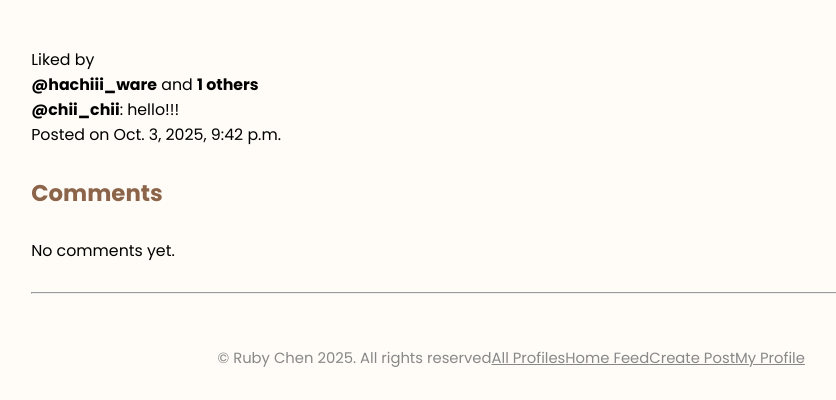
After one commit to rchen0714/cs412, a Django app: page /mini_insta/profile/1/feed in a window 1280 px wide. The commit adds this page. Shown: the part 1087-1487 px from the top of the page, without its empty margins (244-1080 px from the left). Run offline with Django 5.2, Linux system fonts and the light colour scheme; data comes from the database, SQL or seed files in the repository.

Commit message:
finished task 2 and implemented all tasks

```diff
--- a/mini_insta/models.py
+++ b/mini_insta/models.py
@@ -64,6 +64,13 @@ class Profile(models.Model):
         '''Return the number of profiles this profile is following'''
         f_count = Follow.objects.filter(follower_profile=self).count()
         return f_count
+
+    def get_post_feed(self):
+        '''Return all posts made by profiles this profile is following with a QuerySet'''
+
+        following_profiles = Follow.objects.filter(follower_profile=self).values_list('profile', flat=True)
+        feed = Post.objects.filter(profile__in=following_profiles).order_by('-timestamp')
+        return feed
 
 
 class Post(models.Model):
--- a/mini_insta/templates/mini_insta/base.html
+++ b/mini_insta/templates/mini_insta/base.html
@@ -24,6 +24,11 @@ Description: This is the base template for the mini_insta app.
         <nav>
             <ul>
                 <li><a href="{% url 'show_all_profiles' %}">Show All</a></li>
+                {% if profile %}
+                    <li><a href="{% url 'show_feed' profile.pk %}">Home Feed</a></li>
+                    <li><a href="{% url 'create_post' profile.pk %}">Create Post</a></li>
+                    <li><a href="{% url 'show_profile' profile.pk %}">My Profile</a></li>
+                {% endif %}
             </ul>
         </nav>
 
@@ -40,11 +45,27 @@ Description: This is the base template for the mini_insta app.
          something to create a new post if in a profile-->
         <footer>
             <p>&#169 Ruby Chen 2025. All rights reserved</p>
+
+            <!-- Show All Profiles  -->
             <p><a href="{% url 'show_all_profiles' %}">All Profiles</a></p>
             {% if profile %}
+
+            <!-- Profile home feed -->
+            <p>
+                <a href="{% url 'show_feed' profile.pk %}">Home Feed</a>
+            </p>
+
+            <!-- Create Post  -->
             <p>
                 <a href="{% url 'create_post' profile.pk %}">Create Post</a>
             </p>
+
+            <!-- Nav to user Profile  -->
+            <p>
+                <a href="{% url 'show_profile' profile.pk %}">My Profile</a>
+            </p>
+
+
             {% endif %}
         </footer>
     </body>
--- /dev/null
+++ b/mini_insta/templates/mini_insta/show_feed.html
@@ -0,0 +1,83 @@
+<!--
+File: show_feed.html
+Author: Ruby Chen (rc071404@bu.edu), 7/14/2004
+Description: This is the singular post template for the mini_insta app.
+-->
+
+{% extends 'mini_insta/base.html' %}
+
+{% block content %}
+
+    <main class="wrapper">
+
+            <hr>
+            <!-- Header of the profiles feed -->
+
+            <div class="post-header">
+                <h2>@{{ profile.username }}'s Feed</h2>
+            </div>
+
+            <div class="feed">
+            {% if posts %}
+                {% for post in posts %}
+
+                    <!-- Loops throough all photos linked to a profiles following
+                    and displays caption, likes, and comments -->
+                    <div class="post_photo">
+                        {% if post.get_all_photos %}
+                            <img src="{{ post.get_all_photos.0.get_image_url }}" alt="Post image" class="feed-photo">
+                        {% endif %}
+                    </div>
+
+                    <!-- Like count -->
+
+                        <div class="like-section">
+                            {% with post.get_likes as get_likes %}
+                                {% if get_likes.count > 0 %}
+                                    <p>Liked by</p>
+                                    {% for like in get_likes|slice:":1" %}
+                                        <strong>@{{ like.profile.username }}</strong>
+                                    {% endfor %}
+
+                                    {% if get_likes.count > 1 %}
+                                        and <strong>{{ get_likes.count|add:"-1" }} others</strong>
+                                    {% endif %}
+
+                                {% else %}
+                                    <p>No likes yet.</p>
+                                {% endif %}
+                            {% endwith %}
+
+                        </div>
+
+                    <!-- the caption -->
+                    <div class="post-captions">
+                        <p><strong>@{{ post.profile.username }}</strong>: {{ post.caption }}</p>
+                        <p>Posted on {{ post.timestamp }}</p>
+                    </div>
+
+
+                    <!-- Comment section -->
+                        <h3>Comments</h3>
+                        {% if post.get_all_comments %}
+                            <div class="comments-list">
+                                {% for comment in post.get_all_comments %}
+                                    <p><strong>@{{ comment.profile.username }}</strong>: {{ comment.text }}</p>
+                                {% endfor %}
+                            </div>
+                        {% else %}
+                            <p>No comments yet.</p>
+                        {% endif %}
+
+
+                </div>
+                <hr>
+                {% endfor %}
+            {% else %}
+                <p>No posts available in your feed.</p>
+            {% endif %}
+            </div>
+
+    </main>
+
+{% endblock %}
--- a/mini_insta/urls.py
+++ b/mini_insta/urls.py
@@ -5,6 +5,7 @@
 from django.urls import path
 from .views import ProfileListView, ProfileDetailView, PostDetailView, CreatePostView
 from .views import UpdateProfileView, DeletePostView, UpdatePostView, ShowFollowersDetailView, ShowFollowingDetailView
+from .views import PostFeedListView
 
 # Define URL patterns for the mini_insta app
 urlpatterns = [
@@ -18,4 +19,5 @@ urlpatterns = [
     path('post/<int:pk>/update', UpdatePostView.as_view(), name='update_post'),
     path('profile/<int:pk>/followers', ShowFollowersDetailView.as_view(), name='show_followers'),
     path('profile/<int:pk>/following', ShowFollowingDetailView.as_view(), name='show_following'),
+    path('profile/<int:pk>/feed', PostFeedListView.as_view(), name='show_feed'),
 ]
--- a/mini_insta/views.py
+++ b/mini_insta/views.py
@@ -148,3 +148,28 @@ class ShowFollowingDetailView(DetailView):
     model = Profile
     template_name = "mini_insta/show_following.html"
     context_object_name = "profile"
+
+class PostFeedListView(ListView):
+    '''A view class that shows the post feed for a specific profile'''
+
+    model = Post
+    template_name = "mini_insta/show_feed.html"
+    context_object_name = "posts"
+
+    def get_queryset(self):
+        '''Return the list of posts for this profile's feed'''
+
+        pk = self.kwargs['pk']
+        profile = Profile.objects.get(pk=pk)
+        feed = profile.get_post_feed()
+        return feed
+
+    def get_context_data(self):
+        '''Defines and adds any extra context variables'''
+        context = super().get_context_data()
+
+        pk = self.kwargs['pk']
+        profile = Profile.objects.get(pk=pk)
+
+        context['profile'] = profile
+        return context
--- a/static/styles-mini-insta-updated.css
+++ b/static/styles-mini-insta-updated.css
@@ -92,7 +92,7 @@ footer{
     padding-bottom: 3%;
     color: #888888;
     display: flex;
-    flex-direction:column;
+    flex-direction:row;
     align-items: center;
     text-align: center;
 }
```
